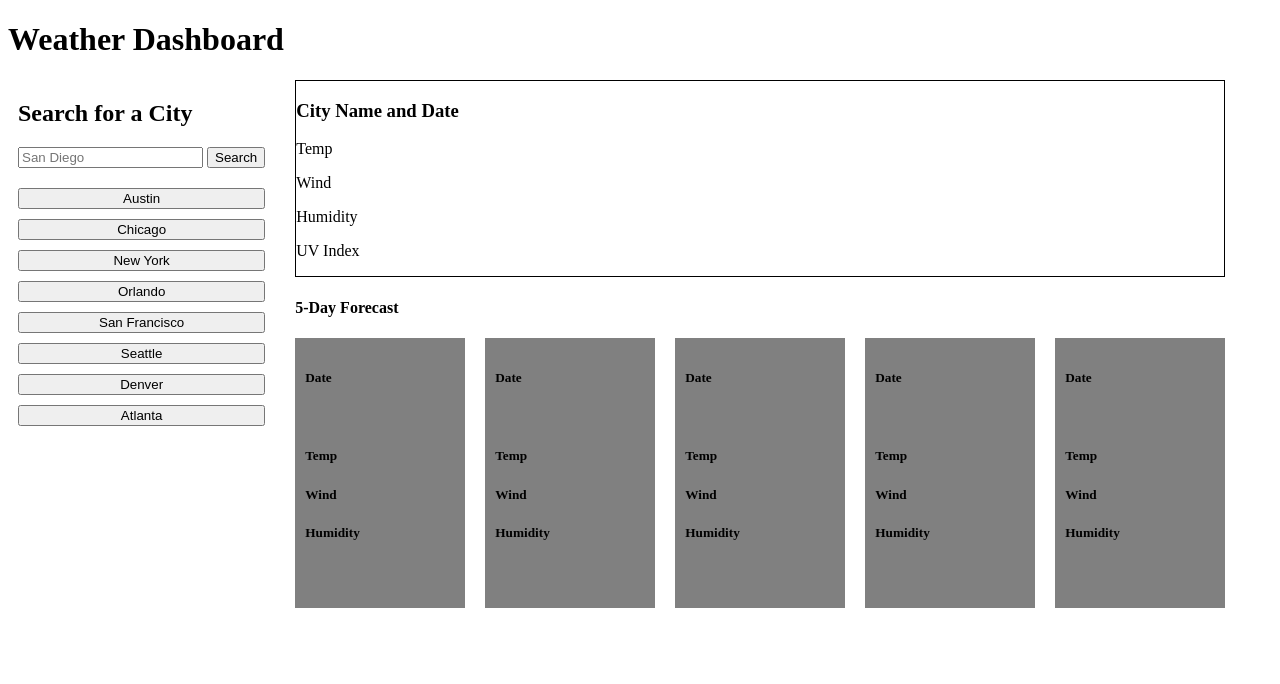
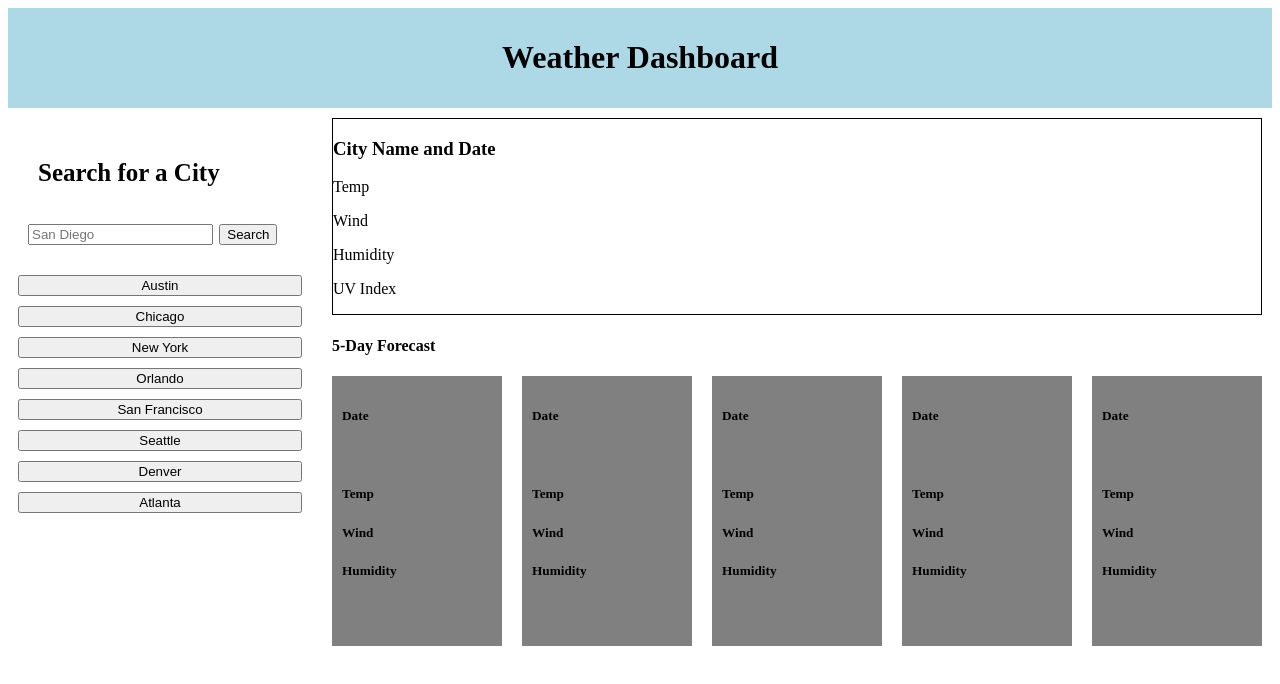
Before and after one commit to yuval7994/weather-dashboard, a plain HTML site: page index.html in a window 1280 px wide. Drawn offline with Linux system fonts and the light colour scheme.

Commit message:
finished js and styling

```diff
--- a/assets/style.css
+++ b/assets/style.css
@@ -1,3 +1,7 @@
+body {
+font-family: 'Arial, Helvetica, sans-serif';
+
+}
 .layout {
     display: flex;
     gap: 30px;
@@ -28,4 +32,30 @@ padding: 10px;
 
 .cityoverview {
 border: 1px solid black;
+
 }
+
+.title {
+background-color: lightblue;
+padding: 10px;
+margin-bottom: 10px;
+
+
+}
+.text {
+text-align: center;
+
+}
+
+.search {
+font-size: 25px;
+}
+
+.search {
+display: inline-block;
+font-family: 'Arial, Helvetica, sans-serif';
+border-radius: 20px;
+padding: 10px;
+background-color: white;
+border-radius: 12px;
+}
--- a/index.html
+++ b/index.html
@@ -11,7 +11,7 @@
 
 <body>
     <header class="title">
-        <h1>Weather Dashboard</h1>
+        <h1 class="text">Weather Dashboard</h1>
     </header>
 
     <section class="layout">
@@ -21,15 +21,15 @@
                 <input placeholder="San Diego" id="searchInput" />
                 <button class="searchbtn" id="searchbtn">Search</button>
             </div>
-            <div class="citybtns">
-                <button class="city">Austin</button>
-                <button class="city">Chicago</button>
-                <button class="city">New York</button>
-                <button class="city">Orlando</button>
-                <button class="city">San Francisco</button>
-                <button class="city">Seattle</button>
-                <button class="city">Denver</button>
-                <button class="city">Atlanta</button>
+            <div id="citybtns" class="citybtns">
+                <button id="city" class="city">Austin</button>
+                <button id="city" class="city">Chicago</button>
+                <button id="city" class="city">New York</button>
+                <button id="city" class="city">Orlando</button>
+                <button id="city" class="city">San Francisco</button>
+                <button id="city" class="city">Seattle</button>
+                <button id="city" class="city">Denver</button>
+                <button id="city" class="city">Atlanta</button>
             </div>
         </div>
 
--- a/js/script.js
+++ b/js/script.js
@@ -1,3 +1,4 @@
+// Weather API
 async function getWeatherInfo(longitude, latitude) {
     const apiweatherUrl = `https://api.openweathermap.org/data/2.5/onecall?lat=${latitude}&lon=${longitude}&appid=722979637d7f44411802fb9c1783e210&units=imperial`;
     const result = await fetch(apiweatherUrl).then(response => response.json())
@@ -6,24 +7,21 @@ async function getWeatherInfo(longitude, latitude) {
 
 async function getCityLocation(city) {
     const apiGeoURL = `http://api.openweathermap.org/geo/1.0/direct?q=${city}&appid=722979637d7f44411802fb9c1783e210`
-    const response = await fetch(apiGeoURL).then(response => response.json()) // Array of cities
-    const cityData = response[0] // The first item of the array is gonna be the city
+    const response = await fetch(apiGeoURL).then(response => response.json())
+    const cityData = response[0]
     const result = { longitude: cityData.lon, latitude: cityData.lat, name: cityData.name, state: cityData.state, country: cityData.country }
     return result
 }
-
+// Search Button
 async function handleSearch() {
-    // 1 - Grab the value from the search input and save it to a variable
     const textInput = document.getElementById("searchInput").value
-    // 2 - Get the longitude and latitude of the searched city
     const cityLocation = await getCityLocation(textInput)
-    // 3 - Call the getWeatherInfo function with that lon,lat pair (this may require editing the getWeatherInfo function)
     const weather = await getWeatherInfo(cityLocation.longitude, cityLocation.latitude)
     displayCityOverview(cityLocation.name, weather)
     displayFiveDayForecast(weather)
 }
 
-// Display city location and weather info within html elements
+// Display city location and weather info
 function displayCityOverview(cityName, weather) {
 const currentDay = new Date ()
 const overviewTitleEl = document.getElementById("overview-title")
@@ -38,21 +36,36 @@ const uvEl = document.getElementById('UV-Index')
 uvEl.innerHTML = `UV-Index: ${weather.current.uvi}`
 }
 
+// Five Day Forecast
 function displayFiveDayForecast(weather){
 const forecastCards = document.getElementById("forecast").children
 
 for (let i = 0; i < 5; i ++){
 
 const forecast = weather.daily[i + 1]
-const date = new Date(forecast.dt * 1000) // dt is a UNIX timestamp. We multiply it by 1000 so that we can make the date from milliseconds, and not seconds
+const date = new Date(forecast.dt * 1000) // dt is a UNIX timestamp. Multiply it by 1000 so that to make the date from milliseconds, and not seconds
 
 const firstCardItems = forecastCards.item(i).children
 firstCardItems.item(0).innerHTML = date.toDateString()
 firstCardItems.item(1).src = `https://openweathermap.org/img/wn/${forecast.weather[0].icon}.png`
 firstCardItems.item(2).innerHTML = `Temp: ${forecast.temp.day} &degF`
 firstCardItems.item(3).innerHTML = `Wind: ${forecast.wind_speed} MPH`
-firstCardItems.item(4).innerHTML = `Humidity ${forecast.humidity} %`
+firstCardItems.item(4).innerHTML = `Humidity: ${forecast.humidity} %`
 }}
 
+// Declaring Variables
 const searchBtn = document.getElementById('searchbtn')
 searchBtn.addEventListener("click", handleSearch)
+
+// City Buttons
+const cityBtns = document.getElementsByClassName('city')
+
+for (var i = 0; i < cityBtns.length; i++){
+    let btn = cityBtns.item(i)
+    btn.addEventListener("click", function(){
+        document.getElementById("searchInput").value = btn.innerHTML
+        handleSearch();
+
+    })
+}
+cityBtns.addEventListener("click")
```
